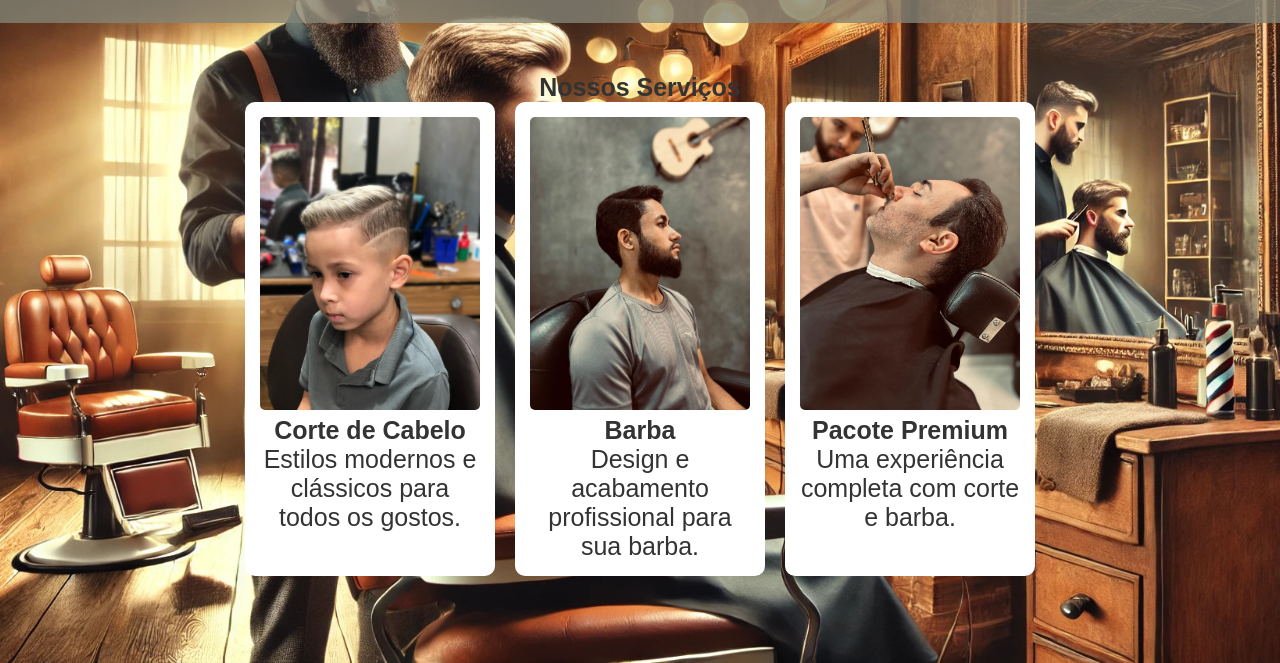
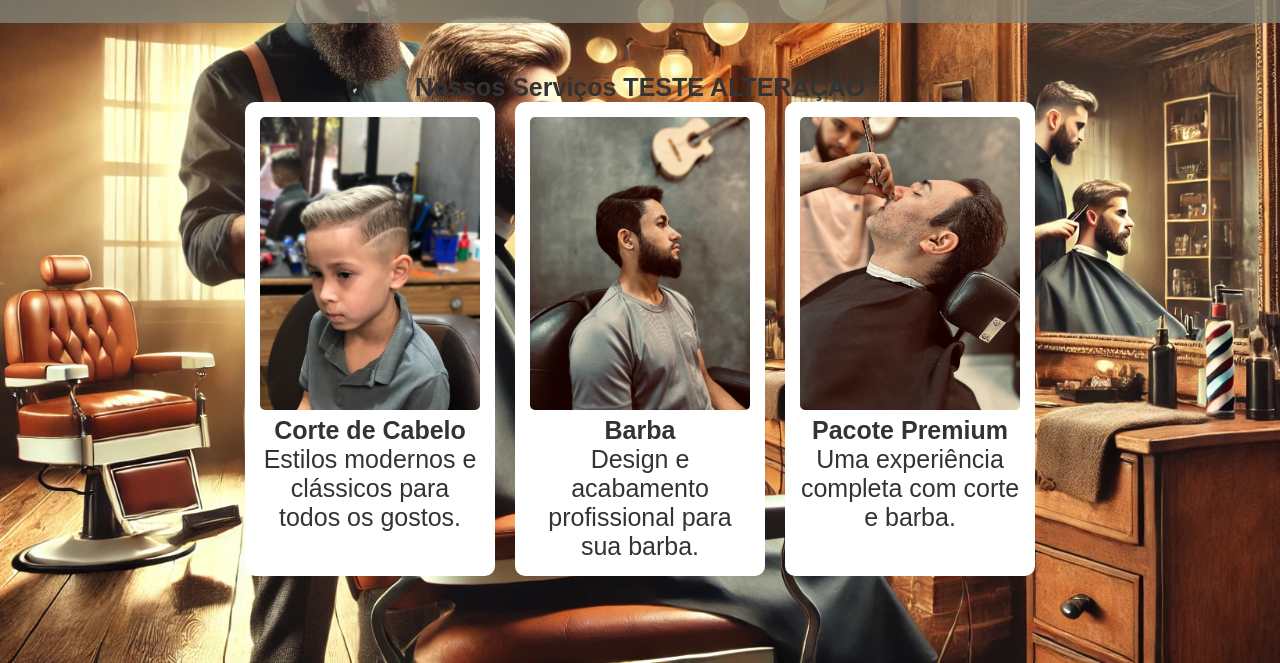
Before and after one commit to SandroGameplay/projeto-barbearia, a plain HTML site: page index.html in a window 1280 px wide. Shown: the part 137-800 px from the top of the page. Drawn offline with Linux system fonts and the light colour scheme.

Commit message:
teste de alteração

```diff
--- a/index.html
+++ b/index.html
@@ -26,7 +26,7 @@
         <!-- <section id="inicio" class="banner"></section> -->
 
         <section id="servicos" class="servicos">
-            <h2>Nossos Serviços</h2>
+            <h2>Nossos Serviços TESTE ALTERAÇÃO</h2>
             <div class="container-servicos">
                 <div class="servico">
                     <img src="fotos-cortes-barbas/01.jpeg" alt="Corte de cabelo">
```
